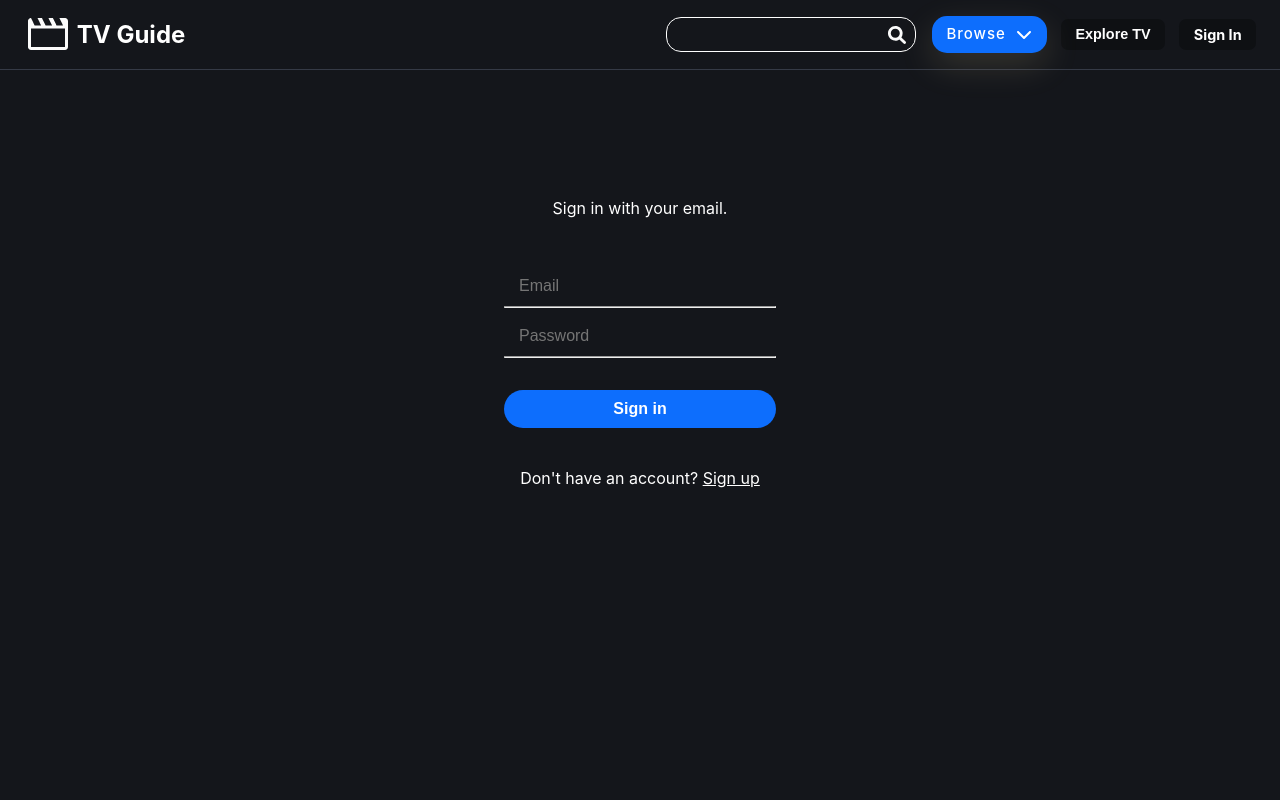
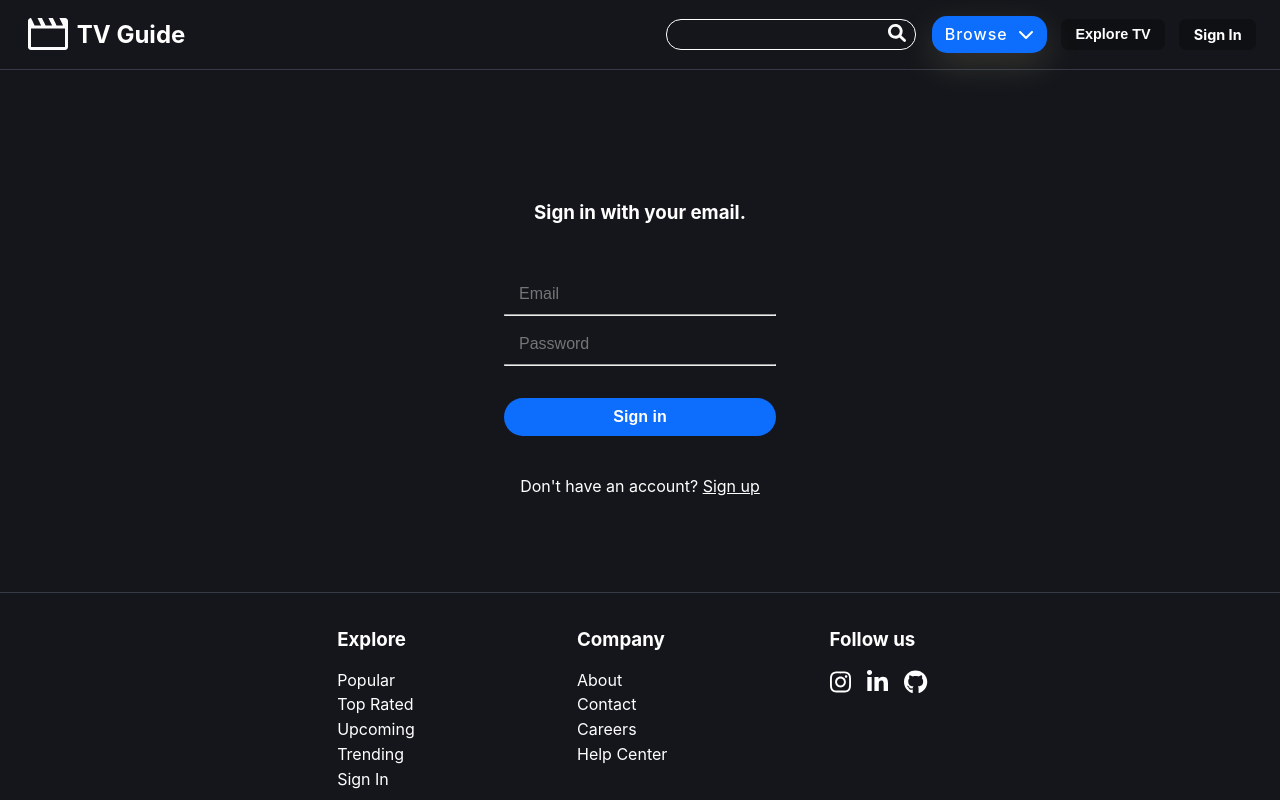
Before and after one commit to OmarAbouzeid95/TVGuide, a React (Create React App) app in the folder client/: page /signIn in a window 1280 px wide. Built offline with nearby package versions, Linux system fonts and the light colour scheme.

Commit message:
Added footer component

```diff
--- /dev/null
+++ b/client/src/components/Footer.jsx
@@ -0,0 +1,49 @@
+import { Link } from "react-router-dom";
+import { useContext } from "react";
+import { modeContext, userContext } from "../contexts/contexts";
+
+import { FontAwesomeIcon } from "@fortawesome/react-fontawesome";
+import { faInstagram, faLinkedinIn, faGithub } from "@fortawesome/free-brands-svg-icons";
+
+const Footer = () => {
+
+    const { mode } = useContext(modeContext);
+    const { userData } = useContext(userContext);
+
+    return (
+        <div className="footer-wrapper">
+            <div className="footer-links-wrapper">
+                <div>
+                    <h3 className="footer-list-title">Explore</h3>
+                    <ul>
+                        <li className="footer-link"><Link to={`/popular/${mode}`} >Popular</Link></li>
+                        <li className="footer-link"><Link to={`/top-rated/${mode}`} >Top Rated</Link></li>
+                        <li className="footer-link"><Link to={`/upcoming/movie`} >Upcoming</Link></li>
+                        <li className="footer-link"><Link to={'/trending'} >Trending</Link></li>
+                        <li className="footer-link"><Link to={userData ? '/profile' : '/signin'}>{userData ? `Hi, ${userData.firstName}` : 'Sign In'}</Link></li>
+                    </ul>
+                </div>
+                <div>
+                    <h3 className="footer-list-title">Company</h3>
+                    <ul>
+                        <li className="footer-link"><Link to={`#`} >About</Link></li>
+                        <li className="footer-link"><Link to={`#`} >Contact</Link></li>
+                        <li className="footer-link"><Link to={`#`} >Careers</Link></li>
+                        <li className="footer-link"><Link to={`#`} >Help Center</Link></li>
+                    </ul>
+                </div>
+                <div>
+                    <h3 className="footer-list-title">Follow us</h3>
+                    <ul className="social-links">
+                        <li><Link className="footer-link" to={`https://www.instagram.com/omaradharn/`} target="_blank"><FontAwesomeIcon icon={faInstagram} size={'xl'}/></Link></li>
+                        <li><Link className="footer-link" to={`https://www.linkedin.com/in/omarabouzeidali/`} target="_blank"><FontAwesomeIcon icon={faLinkedinIn} size={'xl'}/></Link></li>
+                        <li><Link className="footer-link" to={`https://github.com/OmarAbouzeid95/TVGuide`} target="_blank"><FontAwesomeIcon icon={faGithub} size={'xl'}/></Link></li>
+                    </ul>
+                </div>
+            </div>
+            <p className="copy-right">© 2023 Tv Guide. All rights reserved</p>
+        </div>
+    );
+}
+
+export default Footer;
--- a/client/src/components/SignIn.jsx
+++ b/client/src/components/SignIn.jsx
@@ -47,7 +47,7 @@ export default function SignIn(){
         <div className="form-box">
             {showLoader && <Loader />}
             <form className="form">
-                <p>Sign in with your email.</p>
+                <h3>Sign in with your email.</h3>
                 {((signInStatus !== '') && (signInStatus !== 'success')) && <p className="signIn-failed">Incorrect username or password.</p>}
                 {(signInStatus === 'success') && <p className="signIn-successful">Successfully Signed in!</p>}
                 <div className="form-container">
--- a/client/src/components/SignUp.jsx
+++ b/client/src/components/SignUp.jsx
@@ -81,7 +81,7 @@ export default function SignUp(props){
 
             {showLoader && <Loader />}
             <form className="form">
-                <span className="subtitle">Create a free account with your email.</span>
+                <h3>Create a free account with your email.</h3>
                 {((signUpStatus !== '') && (signUpStatus !== 'success')) && <p className="signUp-failed">{signUpStatus}</p>}
                 {(signUpStatus === 'success') && <p className="signUp-successful">Successfully Signed up!</p>}
                 <div className="form-container">
--- a/client/src/index.css
+++ b/client/src/index.css
@@ -150,7 +150,7 @@ body {
 .reviewInput-field, .reviewWrapper {
   width: 100%;
   padding: 0.35em 3.5em 0.35em 0;
-  font-size: 1.1em;
+  font-size: 1em;
   background-color: transparent;
   color: white;
   border-radius: 15px;
@@ -929,14 +929,15 @@ fieldset {
   justify-content: flex-start;
   align-items: center;
   height: 100vh;
-  background-color: #282c36;
+  background-color: var(--primary-color);
   position: absolute;
-  width: 110px;
+  width: 200px;
   top: 0;
   right: 0;
   padding-top: 5em;
   color: white;
   z-index: 2;
+  border-left: 0.5px solid var(--secondary-color);
   transition: all 0.3s;
 }
 
@@ -945,14 +946,15 @@ fieldset {
   flex-direction: column;
   justify-content: flex-start;
   height: 100vh;
-  background-color: #282c36;
+  background-color: var(--primary-color);
   position: absolute;
-  width: 110px;
+  width: 200px;
   top: 0;
   right: -100%;
   padding-top: 5em;
   color: white;
   z-index: 2;
+  border-left: 0.5px solid var(--secondary-color);
   transition: all 0.3s;
 }
 
@@ -1059,11 +1061,11 @@ fieldset {
 .dropdown:not(:checked) + label{
   position: relative;
   font-weight: 500;
-  font-size: 15px;
+  font-size: 1em;
   line-height: 2;
   transition: all 200ms linear;
   border-radius: 15px;
-  padding: 0.25em;
+  padding: 0.15em;
   width: 115px;
   letter-spacing: 1px;
   display: -webkit-inline-flex;
@@ -1312,3 +1314,63 @@ fieldset {
   right: 20px;
 }
 }
+
+/* Footer */
+
+
+.footer-wrapper {
+  border-top: 0.5px solid var(--secondary-color);
+  padding: 1em 2em;
+}
+
+.footer-links-wrapper {
+  max-width: 768px;
+  margin: 0 auto;
+  display: flex;
+  justify-content: space-around;
+  align-items: flex-start;
+  color: white;
+}
+
+.footer-wrapper li {
+  list-style: none;
+}
+
+.footer-link {
+  color: white;
+  padding-bottom: 0.3em;
+}
+
+.footer-link a {
+  color: white;
+  text-decoration: none;
+}
+
+.footer-link a:hover {
+  text-decoration: underline;
+}
+
+.footer-links-wrapper ul {
+  padding-left: 0px;
+}
+
+.social-links {
+  display: flex;
+}
+
+.social-links li {
+  margin-right: 1em;
+}
+
+.copy-right {
+  border-top: 0.5px solid var(--secondary-color);
+  text-align: center;
+  color: white;
+  padding-top: 1em;
+}
+
+@media(max-width: 768px) {
+  .footer-links-wrapper {
+    flex-direction: column;
+  }
+}
--- a/client/src/routes/Root.jsx
+++ b/client/src/routes/Root.jsx
@@ -3,7 +3,7 @@ import {useState} from "react";
 import Header from '../components/Header';
 import Loader from '../components/Loader'
 import Breadcrumbs from '../components/Breadcrumbs';
-// import Footer from '../components/Footer';
+import Footer from '../components/Footer';
 
 import { modeContext, userContext, entertainmentContext } from '../contexts/contexts';
 import { Outlet } from 'react-router-dom';
@@ -23,6 +23,7 @@ function Root() {
             <Header />
             <Breadcrumbs />
             <Outlet />
+            <Footer />
           </modeContext.Provider>
         </entertainmentContext.Provider>
       </userContext.Provider>
```
